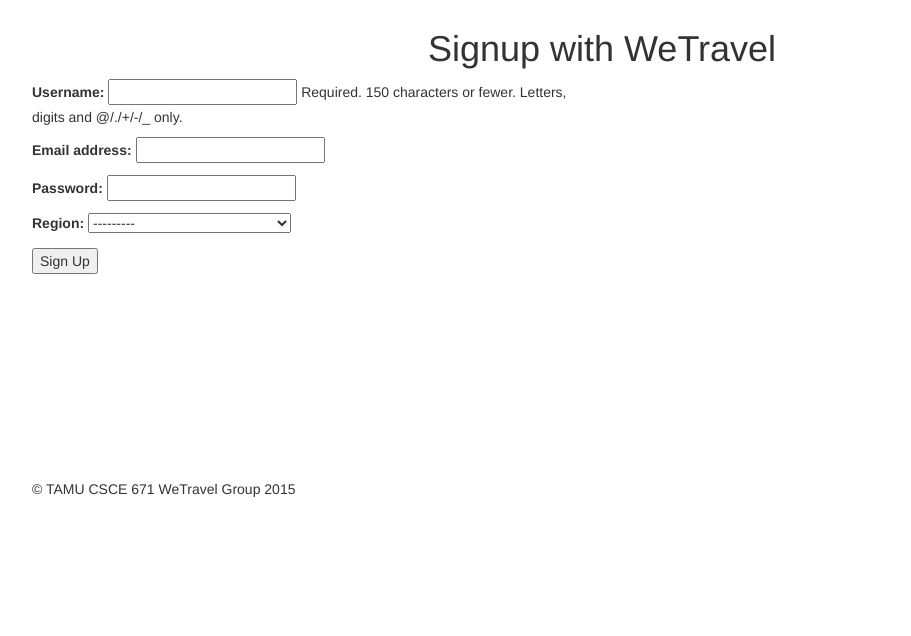
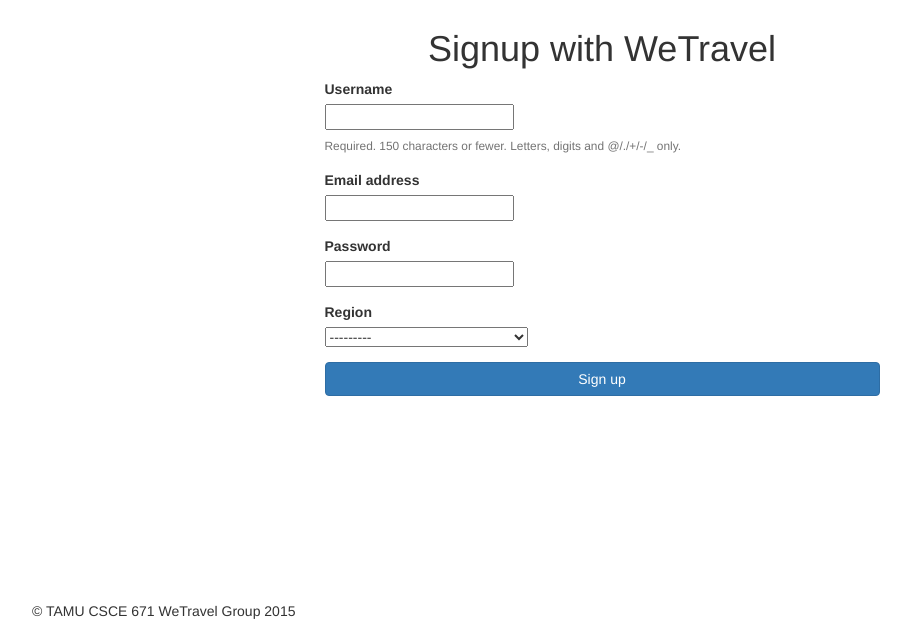
Before and after one commit to ShiyangChen/WeTravel-Website-Django, a Django app: page /wetravel/signup/ in a window 1280 px wide. Shown: the part 51-687 px from the top of the page, without its empty margins (38-949 px from the left). Run offline with Django 3.2, Linux system fonts and the light colour scheme; data comes from the database, SQL or seed files in the repository; some libraries are stand-ins or nearby versions.

Commit message:
Modify sign up template

```diff
--- a/wetravel/templates/wetravel/signup.html
+++ b/wetravel/templates/wetravel/signup.html
@@ -4,7 +4,7 @@
 <h1 class="center">Signup with WeTravel</h1>
 
 <div class="row">
-  <div class="col-md-6 col-md-offset3">
+  <div class="col-md-6 col-md-offset-3">
     {% if signed_up %}
     <p>Thank you for registering!</p>
     <a href="/wetravel/">Return to the homepage.</a><br />
@@ -15,10 +15,52 @@
       <!-- Display each form. The as_p method wraps each element in a paragraph
          (<p>) element. This ensures each element appears on a new line,
          making everything look neater. -->
-      {{ user_form.as_p }}
-      {{ profile_form.as_p }}
+      {% for field in user_form %}
+        {% if field.errors %}
+          <div class="error form-control">
+              <label class="control-label">{{ field.label }}</label>
+              <div class="controls">{{ field }}
+                  <span class="help-block">
+                    {% for error in  field.errors %}{{ error }}{% endfor %}
+                  </span>
+              </div>
+          </div>
+        {% else %}
+          <div class="form-group">
+              <label class="control-label">{{ field.label }}</label>
+              <div class="controls">{{ field }}
+                  {% if field.help_text %}
+                    <p class="help-block"><small>{{ field.help_text }}</small></p>
+                  {% endif %}
+              </div>
+          </div>
+        {% endif %}
+      {% endfor %}
+      {% for field in profile_form %}
+        {% if field.errors %}
+          <div class="error form-control">
+              <label class="control-label">{{ field.label }}</label>
+              <div class="controls">{{ field }}
+                  <span class="help-block">
+                    {% for error in  field.errors %}{{ error }}{% endfor %}
+                  </span>
+              </div>
+          </div>
+        {% else %}
+          <div class="form-group">
+              <label class="control-label">{{ field.label }}</label>
+              <div class="controls">{{ field }}
+                  {% if field.help_text %}
+                    <p class="help-block"><small>{{ field.help_text }}</small></p>
+                  {% endif %}
+              </div>
+          </div>
+        {% endif %}
+      {% endfor %}
       <!-- Provide a button to click to submit the form. -->
-      <input type="submit" name="submit" value="Sign Up" />
+      <div class="form-actions">
+        <button type="submit" name="submit" class="btn btn-primary btn-block">Sign up</button>
+      </div>
     </form>
   </div>
 </div>
```
